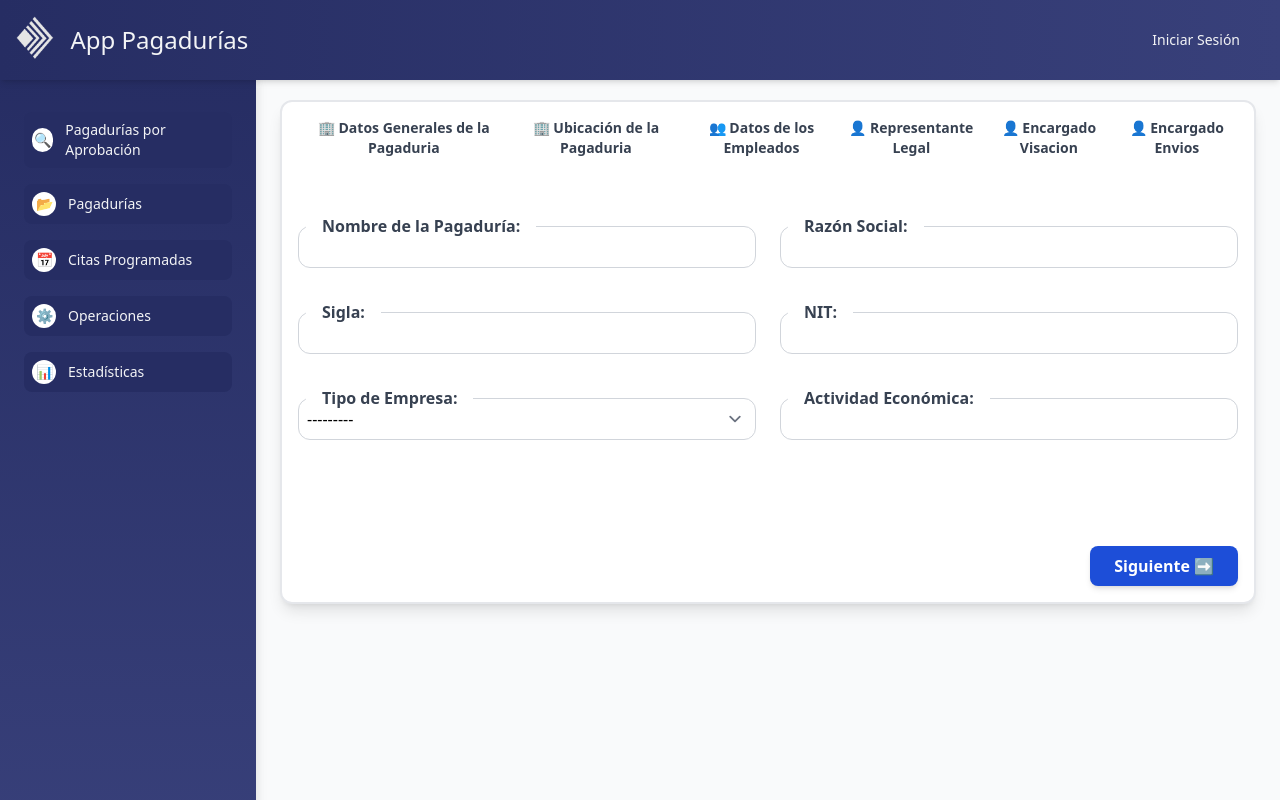
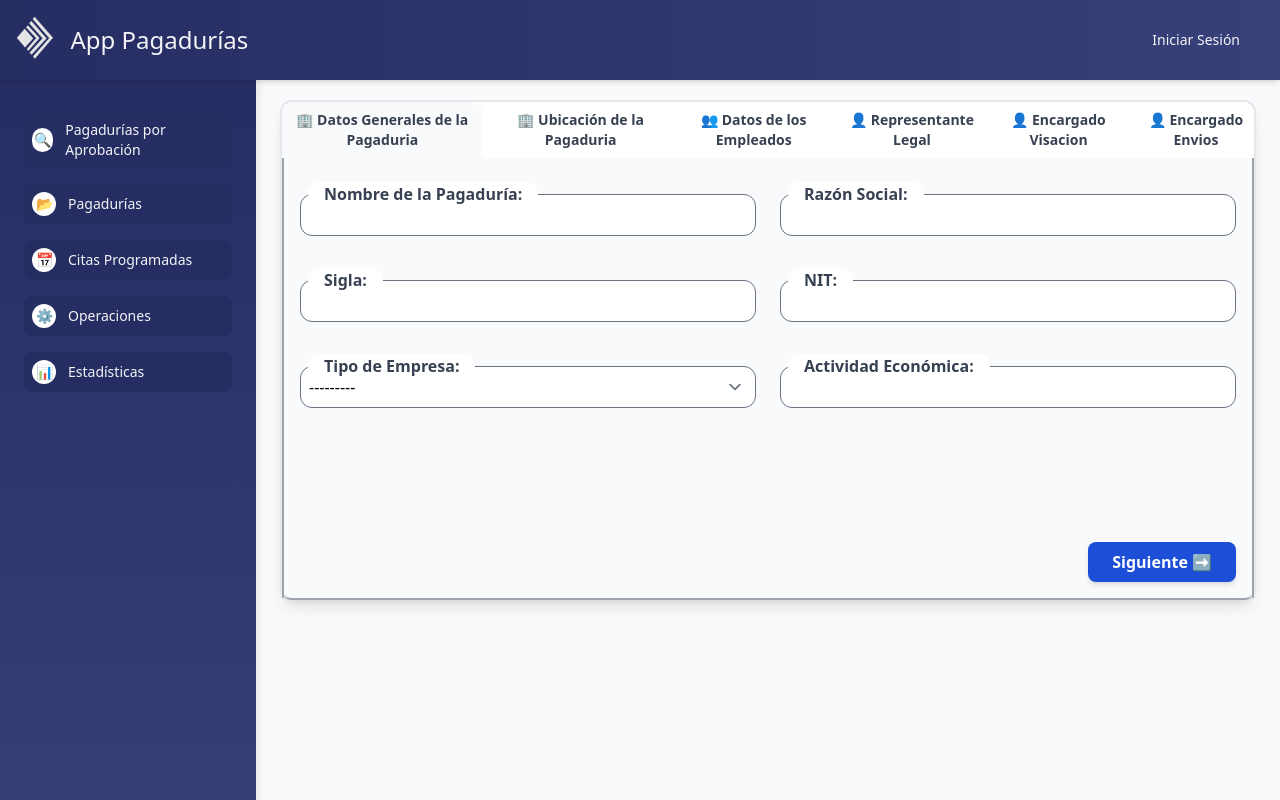
Before and after one commit to COOVITEL/app_pagadurias, a Django app: page /registar-pagaduria/ in a window 1280 px wide. Run offline with Django 4.2, Linux system fonts and the light colour scheme; some libraries are stand-ins or nearby versions.

Commit message:
Update background color in form

```diff
--- a/pagadurias/templates/createPagaduria.html
+++ b/pagadurias/templates/createPagaduria.html
@@ -2,19 +2,19 @@
 {% load widget_tweaks %}
 
 {% block content %}
-<div class="mt-5 h-full bg-white min-h-[500px] p-4 rounded-xl border-scale-600 border-2 shadow-lg font-sans mx-auto">
+<div class="mt-5 h-full bg-white min-h-[500px] rounded-xl shadow-lg font-sans mx-auto border-2 border-b-gray-400">
     <!-- <h2 class="text-md font-extrabold text-blue-900 mb-8 text-end">➕ Nueva Pagaduría</h2> -->
 
-    <div class="flex flex-row justify-between mb-8">
-        <h3 class="text-sm font-bold text-gray-700 mb-4 text-center">🏢 Datos Generales de la Pagaduria</h3>
-        <h3 class="text-sm font-bold text-gray-700 mb-4 text-center">🏢 Ubicación de la Pagaduria</h3>
-        <h3 class="text-sm font-bold text-gray-700 mb-4 text-center">👥 Datos de los Empleados</h3>
-        <h3 class="text-sm font-bold text-gray-700 mb-4 text-center">👤 Representante Legal</h3>
-        <h3 class="text-sm font-bold text-gray-700 mb-4 text-center">👤 Encargado Visacion</h3>
-        <h3 class="text-sm font-bold text-gray-700 mb-4 text-center">👤 Encargado Envios</h3>
+    <div class="flex flex-row gap-4 justify-between">
+        <h3 class="text-sm font-bold text-gray-700 py-2 text-center select-section">🏢 Datos Generales de la Pagaduria</h3>
+        <h3 class="text-sm font-bold text-gray-700 py-2 text-center">🏢 Ubicación de la Pagaduria</h3>
+        <h3 class="text-sm font-bold text-gray-700 py-2 text-center">👥 Datos de los Empleados</h3>
+        <h3 class="text-sm font-bold text-gray-700 py-2 text-center">👤 Representante Legal</h3>
+        <h3 class="text-sm font-bold text-gray-700 py-2 text-center">👤 Encargado Visacion</h3>
+        <h3 class="text-sm font-bold text-gray-700 py-2 text-center">👤 Encargado Envios</h3>
     </div>
 
-    <form method="POST" id="multiStepForm" class="h-[380px]">
+    <form method="POST" id="multiStepForm" class="h-[440px] p-4 bg-slate-100/50 border-x-2 border-gray-400">
         {% csrf_token %}
 
         <!-- Sección 1: Datos de la Empresa -->
--- a/theme/static/css/dist/styles.css
+++ b/theme/static/css/dist/styles.css
@@ -787,6 +787,7 @@ label {
   position: absolute;
   top: -0.75rem;
   left: 0.5rem;
+  border-radius: 0.75rem;
   --tw-bg-opacity: 1;
   background-color: rgb(255 255 255 / var(--tw-bg-opacity, 1));
   padding-left: 1rem;
@@ -806,7 +807,7 @@ label {
   border-radius: 0.75rem;
   border-width: 1px;
   --tw-border-opacity: 1;
-  border-color: rgb(209 213 219 / var(--tw-border-opacity, 1));
+  border-color: rgb(107 114 128 / var(--tw-border-opacity, 1));
   padding: 0.5rem;
 }
 
@@ -826,6 +827,8 @@ label {
 .peer:focus + label {
   top: -2rem;
   left: 0px;
+  border-width: 0px;
+  background-color: transparent;
   padding-left: 0.25rem;
   padding-right: 0.25rem;
   padding-top: 0px;
@@ -897,6 +900,12 @@ label {
   background-color: rgb(21 128 61 / var(--tw-bg-opacity, 1));
 }
 
+.select-section {
+  border-top-left-radius: 0.75rem;
+  border-top-right-radius: 0.75rem;
+  background-color: rgb(241 245 249 / 0.5);
+}
+
 .sr-only {
   position: absolute;
   width: 1px;
@@ -1054,8 +1063,8 @@ label {
   height: 1.5rem;
 }
 
-.h-\[380px\] {
-  height: 380px;
+.h-\[440px\] {
+  height: 440px;
 }
 
 .h-full {
@@ -1225,6 +1234,11 @@ label {
   border-width: 2px;
 }
 
+.border-x-2 {
+  border-left-width: 2px;
+  border-right-width: 2px;
+}
+
 .border-b {
   border-bottom-width: 1px;
 }
@@ -1239,6 +1253,47 @@ label {
   border-color: rgb(209 213 219 / var(--tw-border-opacity, 1));
 }
 
+.border-black {
+  --tw-border-opacity: 1;
+  border-color: rgb(0 0 0 / var(--tw-border-opacity, 1));
+}
+
+.border-gray-800 {
+  --tw-border-opacity: 1;
+  border-color: rgb(31 41 55 / var(--tw-border-opacity, 1));
+}
+
+.border-gray-500 {
+  --tw-border-opacity: 1;
+  border-color: rgb(107 114 128 / var(--tw-border-opacity, 1));
+}
+
+.border-gray-400 {
+  --tw-border-opacity: 1;
+  border-color: rgb(156 163 175 / var(--tw-border-opacity, 1));
+}
+
+.border-gray-600 {
+  --tw-border-opacity: 1;
+  border-color: rgb(75 85 99 / var(--tw-border-opacity, 1));
+}
+
+.border-x-gray-300 {
+  --tw-border-opacity: 1;
+  border-left-color: rgb(209 213 219 / var(--tw-border-opacity, 1));
+  border-right-color: rgb(209 213 219 / var(--tw-border-opacity, 1));
+}
+
+.border-s-cyan-100 {
+  --tw-border-opacity: 1;
+  border-inline-start-color: rgb(207 250 254 / var(--tw-border-opacity, 1));
+}
+
+.border-b-gray-400 {
+  --tw-border-opacity: 1;
+  border-bottom-color: rgb(156 163 175 / var(--tw-border-opacity, 1));
+}
+
 .bg-blue-450 {
   --tw-bg-opacity: 1;
   background-color: rgb(38 45 99 / var(--tw-bg-opacity, 1));
@@ -1287,6 +1342,10 @@ label {
 .bg-red-500 {
   --tw-bg-opacity: 1;
   background-color: rgb(239 68 68 / var(--tw-bg-opacity, 1));
+}
+
+.bg-slate-100\/50 {
+  background-color: rgb(241 245 249 / 0.5);
 }
 
 .bg-white {
--- a/theme/static_src/tailwind.config.js
+++ b/theme/static_src/tailwind.config.js
@@ -20,7 +20,7 @@ module.exports = {
                     '650': '#38407a',
                     '750': '#444e99',
                 }
-            }
+            },
         },
     },
     plugins: [
```
Also changed, not shown: theme/static_src/src/styles.css (+7 -3 lines).
